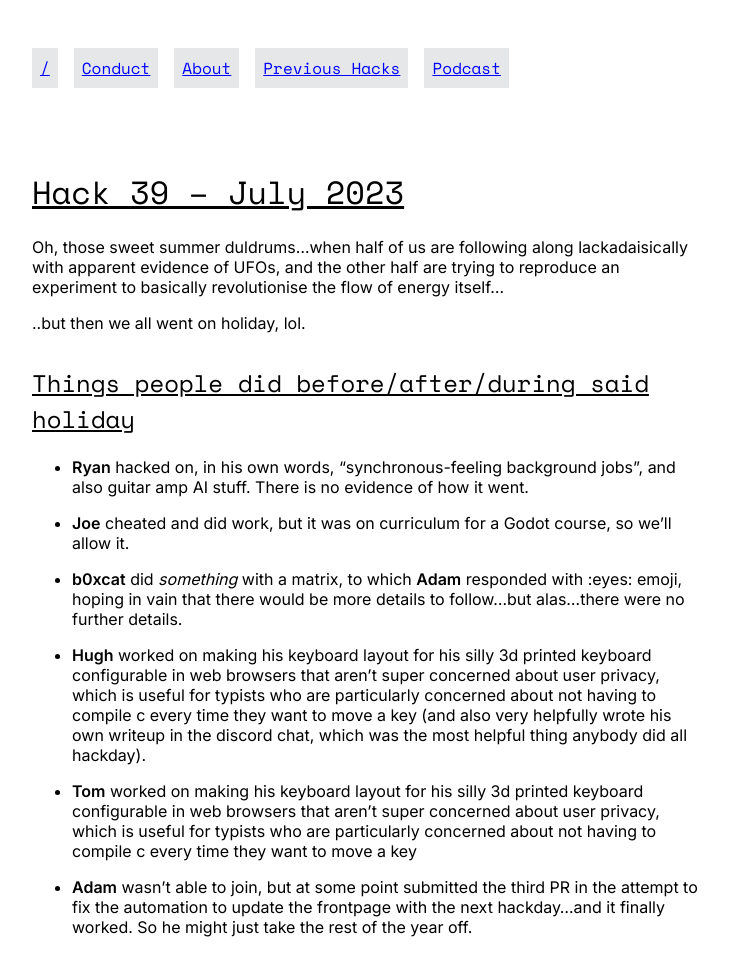
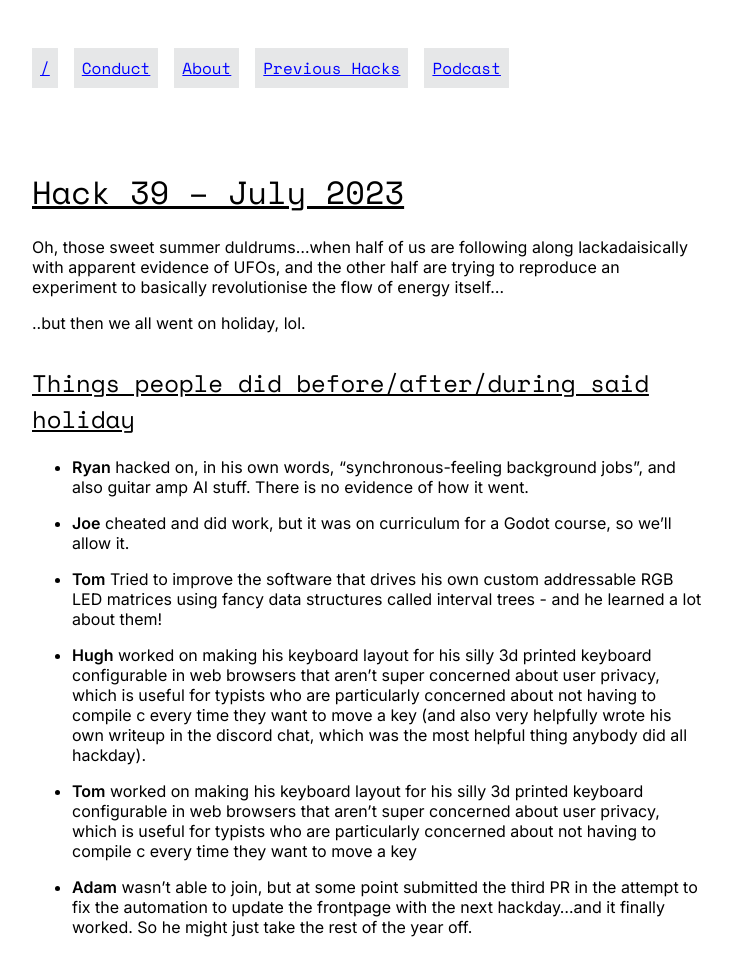
Before and after one commit to remotehack/remotehack.github.io, a Jekyll site: the page built from _hacks/39.md, in a window 1280 px wide. Shown: the whole page, without its empty margins (272-1004 px from the left). Built offline with Jekyll 4.4.1, drawn with Linux system fonts in a browser that asks for light colours.

Commit message:
Update _hacks/39.md
Co-authored-by: Hugh Rawlinson <hughrawlinson@users.noreply.github.com>

```diff
--- a/_hacks/39.md
+++ b/_hacks/39.md
@@ -13,7 +13,7 @@ Oh, those sweet summer duldrums...when half of us are following along lackadaisi
 
 - **Joe** cheated and did work, but it was on curriculum for a Godot course, so we'll allow it.
 
-- **b0xcat** did _something_ with a matrix, to which **Adam** responded with :eyes: emoji, hoping in vain that there would be more details to follow...but alas...there were no further details.
+- **Tom** Tried to improve the software that drives his own custom addressable RGB LED matrices using fancy data structures called interval trees - and he learned a lot about them!
 
 - **Hugh** worked on making his keyboard layout for his silly 3d printed keyboard configurable in web browsers that aren't super concerned about user privacy, which is useful for typists who are particularly concerned about not having to compile c every time they want to move a key (and also very helpfully wrote his own writeup in the discord chat, which was the most helpful thing anybody did all hackday).
 
```
